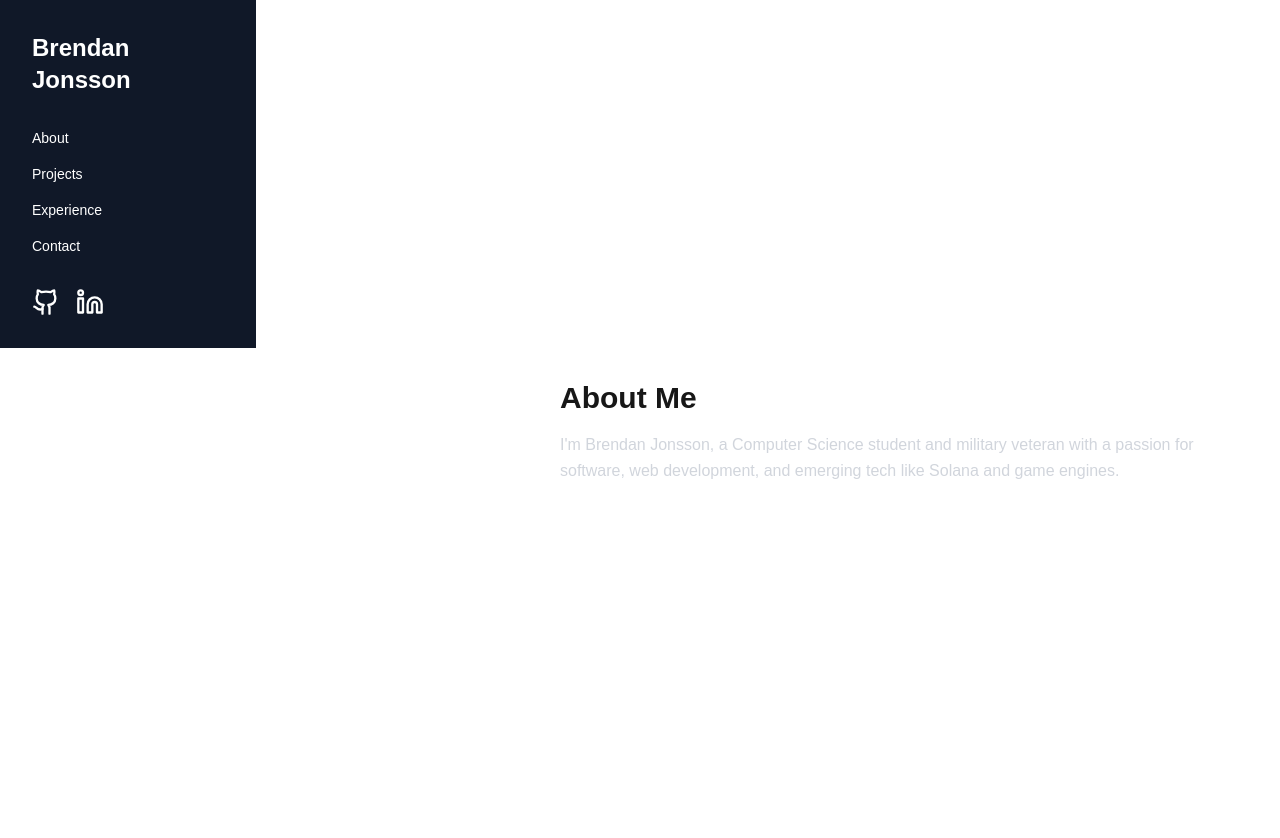
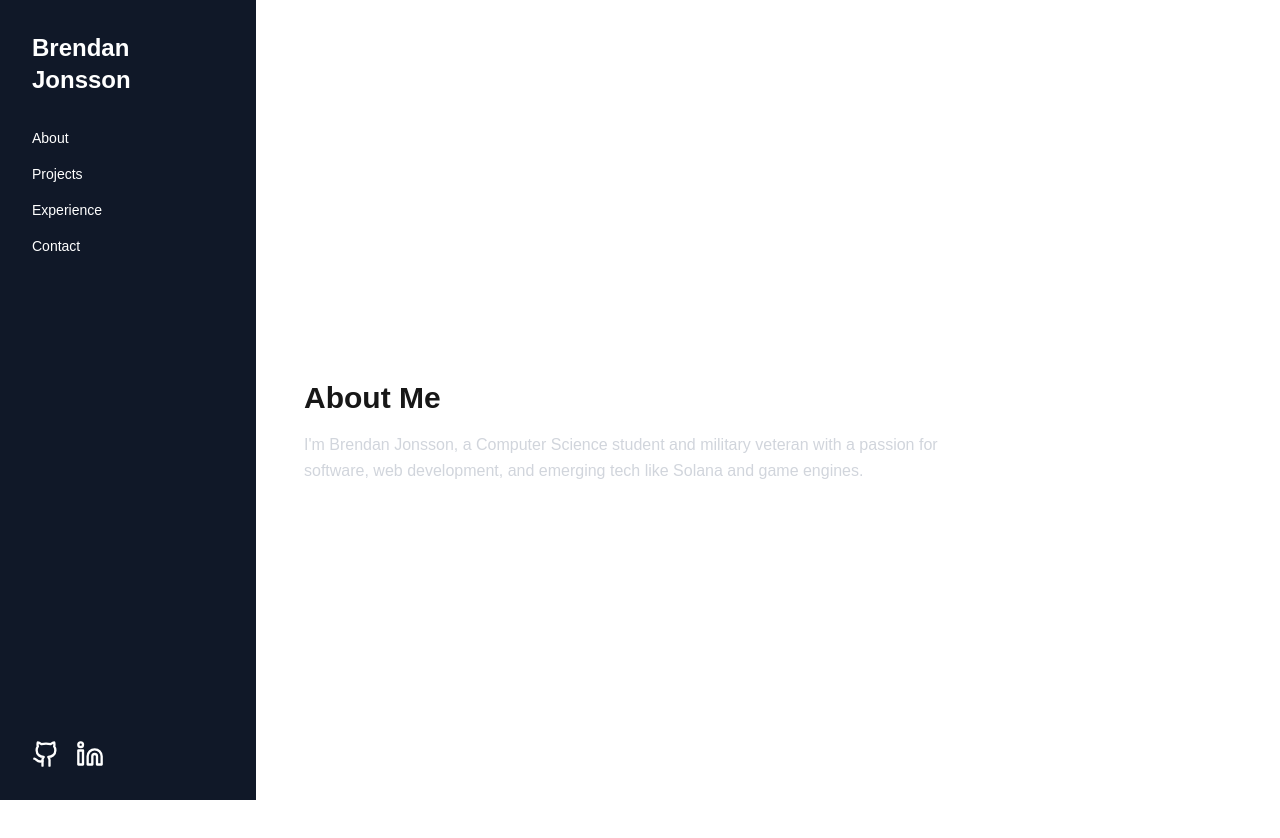
Before and after one commit to SlyyZero/brendandev, a Next.js app in the folder brendandev-portfolio/: page / in a window 1280 px wide. Shown: the top 838 px of the page. Built offline with nearby package versions, Linux system fonts and the light colour scheme.

Commit message:
sidebar update

```diff
--- a/brendandev-portfolio/src/components/Sidebar.tsx
+++ b/brendandev-portfolio/src/components/Sidebar.tsx
@@ -9,7 +9,7 @@ export default function Sidebar({ isOpen }: { isOpen: boolean }) {
   transform transition-transform duration-300 ease-in-out
   ${isOpen ? 'translate-x-0' : '-translate-x-full'}
   z-40
-  md:translate-x-0 md:relative md:h-full`}>
+  md:translate-x-0`}>
 
       <div>
         <h1 className="text-2xl font-bold mb-8">Brendan Jonsson</h1>
```
